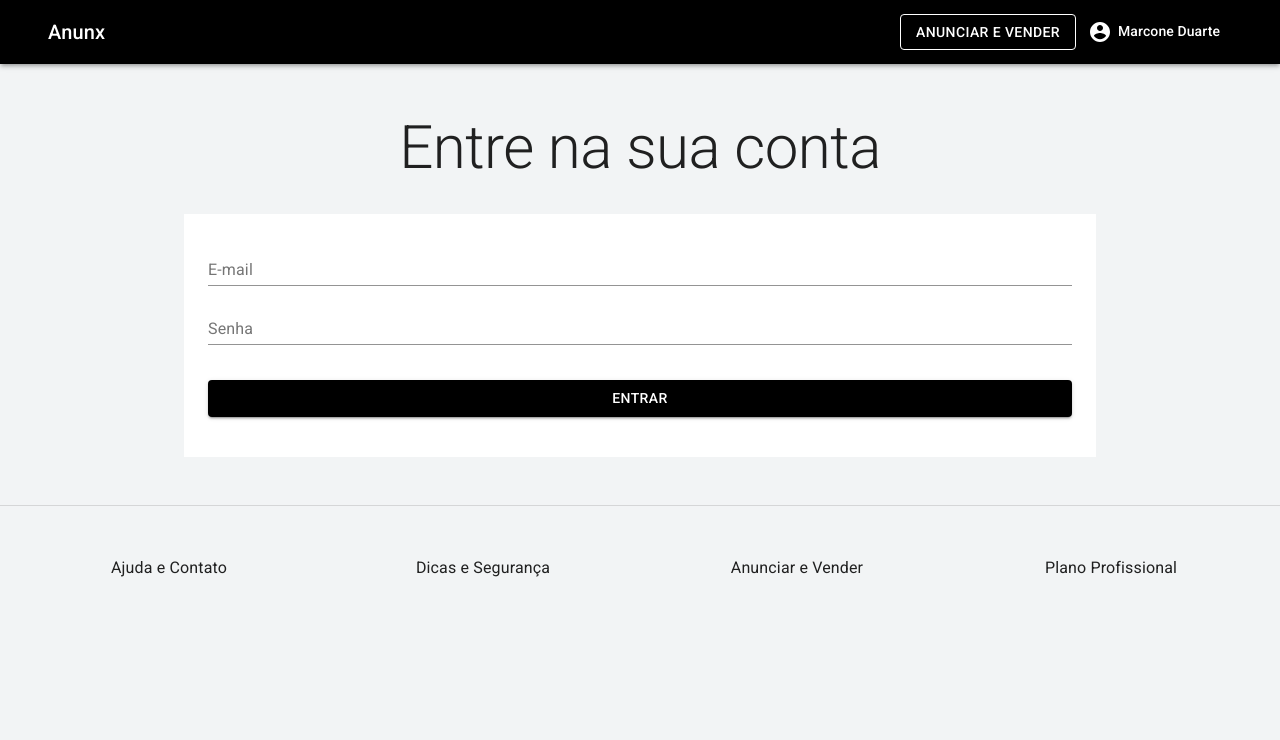
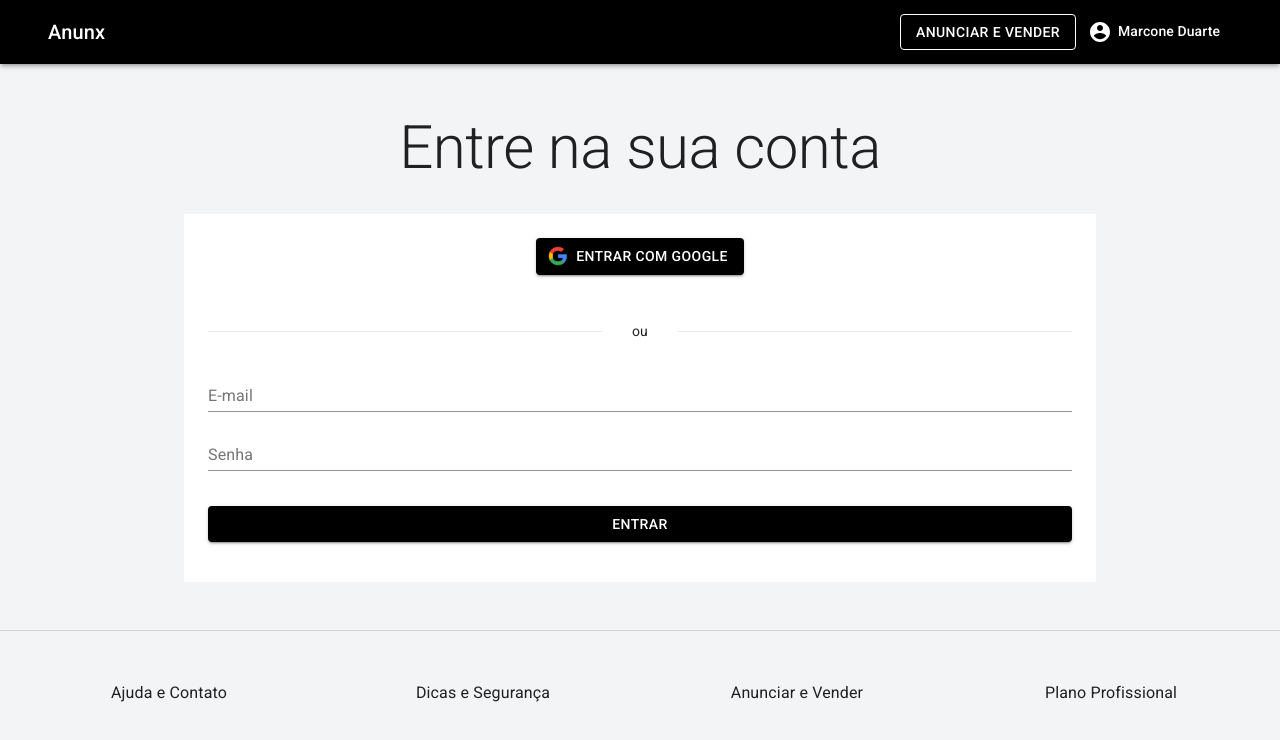
Before and after one commit to Marconeduarte/project-announcement, a Next.js app: page /auth/signin in a window 1280 px wide. Shown: the top 740 px of the page. Built offline with nearby package versions, Linux system fonts and the light colour scheme; no server answers.

Commit message:
adicionando login com Google

```diff
--- a/pages/api/auth/[...nextauth].js
+++ b/pages/api/auth/[...nextauth].js
@@ -4,6 +4,11 @@
 
 export default NextAuth({
     providers: [
+        Providers.Google({
+            clientId: process.env.GOOGLE_CLIENT_ID,
+            clientSecret: process.env.GOOGLE_CLIENT_SECRET
+        }),
+
         Providers.Credentials({
             name: 'Credentials',
             async authorize(credentials) {
--- a/pages/auth/signin/index.js
+++ b/pages/auth/signin/index.js
@@ -1,3 +1,4 @@
+import Image from 'next/image'
 import { Formik } from 'formik'
 import axios from 'axios'
 import { useRouter } from 'next/router'
@@ -29,6 +30,12 @@
 
     console.log(session)
 
+    const handleGoogleLogin = () => {
+        signIn('google', {
+            callbackUrl: 'http://localhost:3000/user/dashboard'
+        })
+    }
+
     const handleFormSubmit = async values => {
         signIn('credentials', {
             email: values.email,
@@ -47,6 +54,29 @@
 
             <Container maxWidth="md">
                 <Box className={classes.box}>
+
+                    <Box display="flex" justifyContent="center">
+                        <Button
+                            variant="contained"
+                            color="primary"
+                            startIcon={
+                                <Image
+                                    src="/images/logo_google.png"
+                                    width={20}
+                                    height={20}
+                                    alt="Login com Google"
+                                />
+                            }
+                            onClick={handleGoogleLogin}
+                        >
+                            Entrar com Google
+                        </Button>
+                    </Box>
+
+                    <Box className={classes.orSeparator}>
+                        <span>ou</span>
+                    </Box>
+
                     <Formik
                         initialValues={initialValues}
                         validationSchema={validationSchema}
--- a/pages/auth/signin/styles.js
+++ b/pages/auth/signin/styles.js
@@ -21,6 +21,20 @@
     errorMessage: {
         margin: '20px 0',
     },
+    orSeparator: {
+        display: 'flex',
+        justifyContent: 'center',
+        alignItems: 'center',
+        backgroundColor: '#e8e8e8',
+        width: '100%',
+        height: 1,
+        margin: theme.spacing(7, 0, 4),
+
+        '& span': {
+            backgroundColor: 'white',
+            padding: '0 30px'
+        }
+    }
 }))
 
 export default useStyles
```
Also changed, not shown: public/images/logo_google.png (added).
